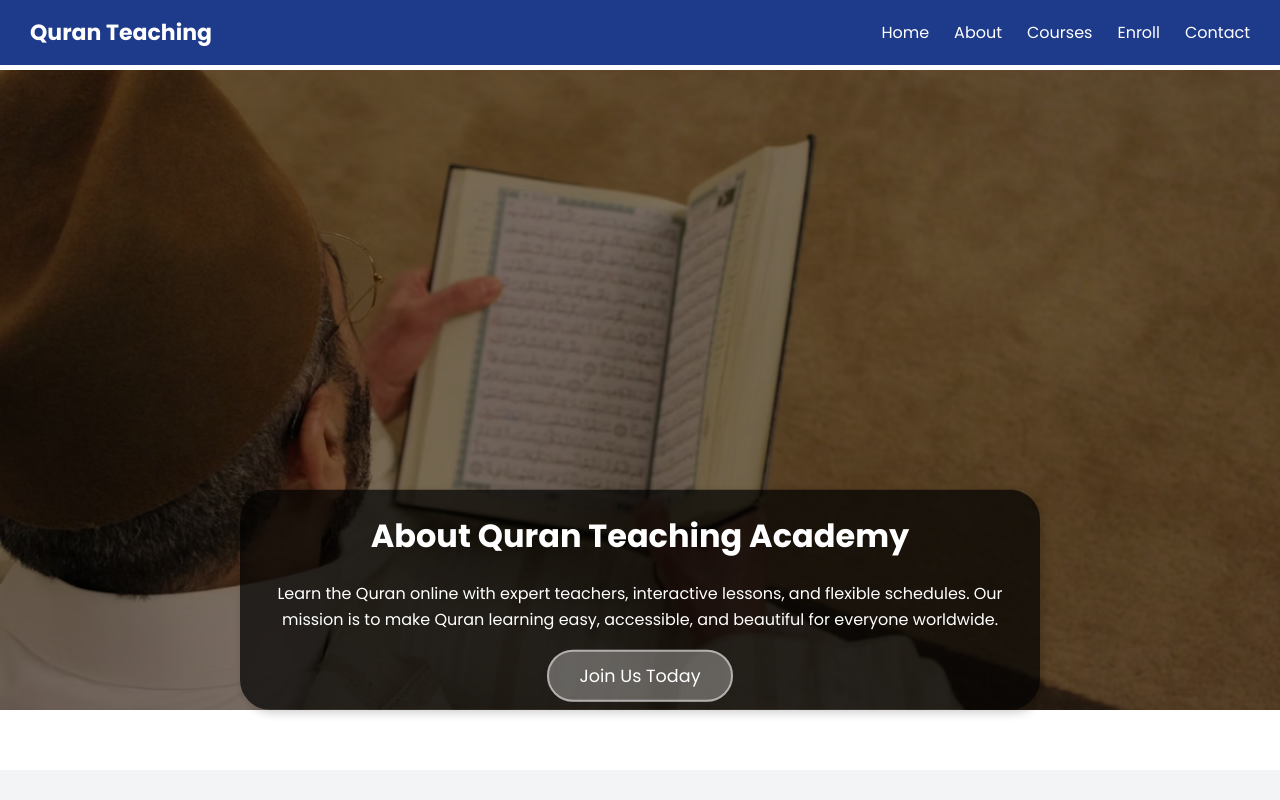
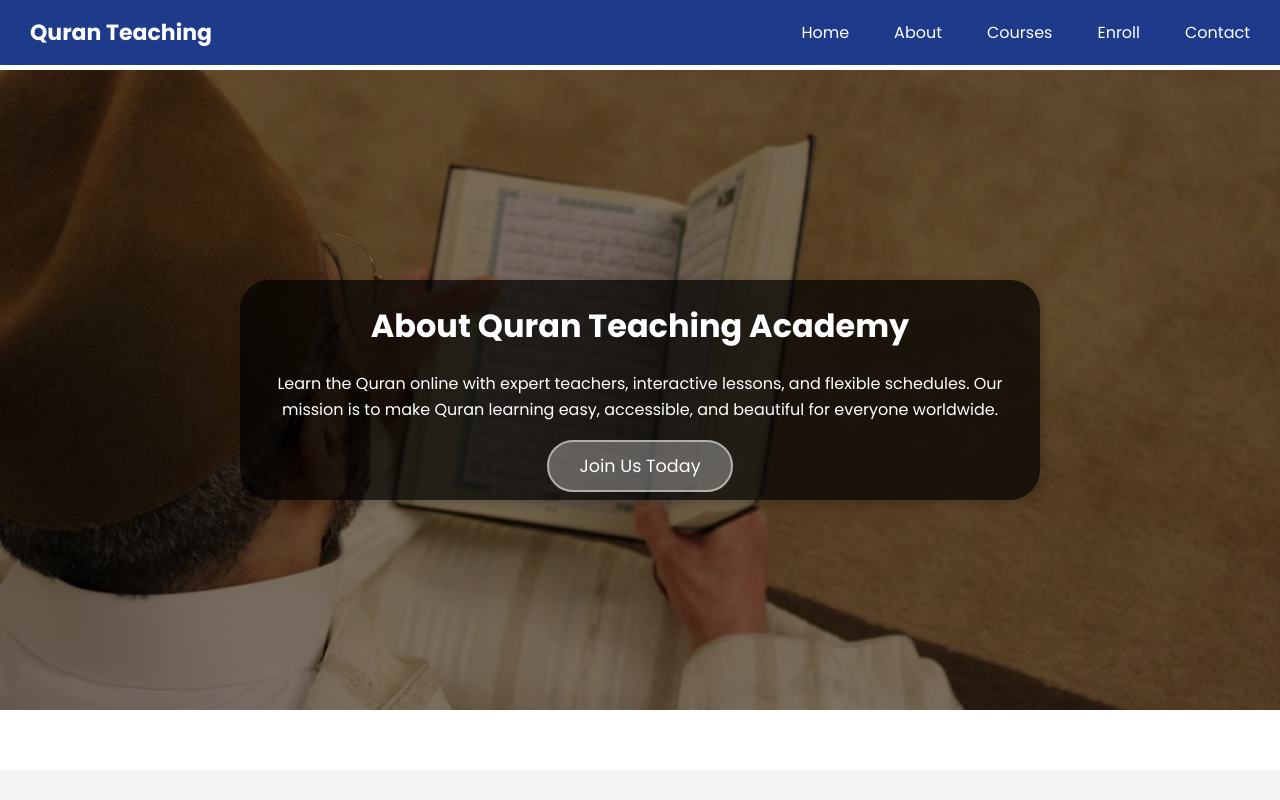
Before and after one commit to hnta1234/iqra-online, a plain HTML site: page about.html in a window 1280 px wide. Shown: the top 800 px of the page. Drawn offline with Linux system fonts and the light colour scheme.

Commit message:
updated changes

```diff
--- a/hero.css
+++ b/hero.css
@@ -33,7 +33,7 @@ nav ul {
 nav ul li {
   list-style: none;
 }
-nav ul li a { color: #fff; text-decoration: none; font-weight: 500;}
+nav ul li a { color: #fff; text-decoration: none; font-weight: 500;margin-left: 20px;margin-top: 10px;}
 .menu-toggle { display: none; cursor: pointer; font-size: 28px; z-index: 101; }
 
 /* Hero Section */
@@ -285,10 +285,8 @@ nav ul li a { color: #fff; text-decoration: none; font-weight: 500;}
   z-index: 2;
   color: #fff;
   max-width: 800px;
-  padding: 20px;
+  padding:  20px;
   background-color: rgba(0,0,0,0.7);
-  margin-top: 50%;
-  transform: translateY(-50%);
   box-shadow: 3px 3px 10px rgba(0,0,0,0.2);
   border-radius: 30px;
 }
@@ -314,6 +312,7 @@ nav ul li a { color: #fff; text-decoration: none; font-weight: 500;}
   text-decoration: none;
   font-size: 1.1rem;
   transition: background 0.3s ease, color 0.3s ease, transform 0.3s ease;
+  margin-top:30px ;
 }
 
 .about-hero-content .btn:hover {
```
